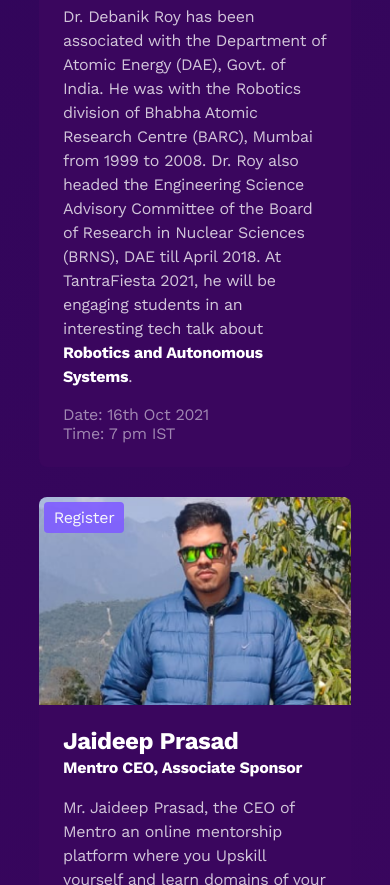
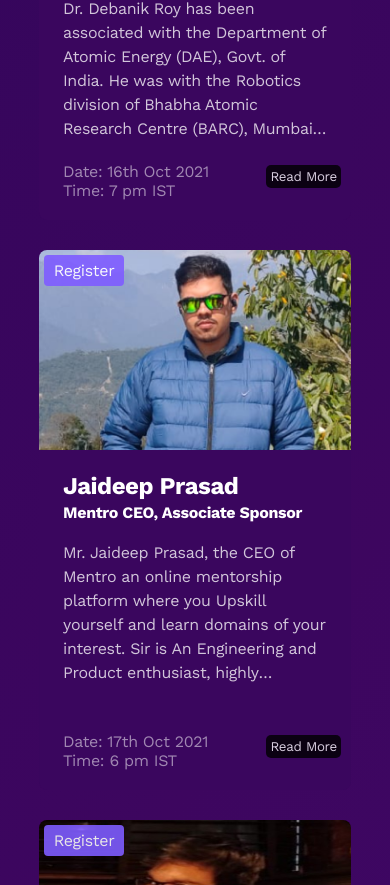
Before and after one commit to Kirito64/TF2021, a React (Create React App) app: page /events in a window 390 px wide. Shown: the part 2159-3044 px from the top of the page. Built offline with nearby package versions, Linux system fonts and the light colour scheme.

Commit message:
fixed card height on mobile devices - speakers line up

```diff
--- a/src/Components/aboutsSection/teams/Teams.css
+++ b/src/Components/aboutsSection/teams/Teams.css
@@ -17,7 +17,7 @@
   font-size: 2.5rem;
 }
 
-.teams-container > div:nth-child(2){
+.teams-container > div:nth-child(2) {
   display: flex;
   justify-content: center;
 }
@@ -31,7 +31,7 @@
   grid-auto-rows: minmax(150px, auto);
   gap: 20px;
   row-gap: 30px;
-  grid-template-areas: "item1 item1 item1" "item2 item3 item4" "item5 item6 item7" "item8 item8 item8";
+  grid-template-areas: "item1 item1 item1" "item2 item3 item4" "item5 item6 item7" "item8 item11 item9";
 }
 
 .team-grid > div:nth-child(1) {
@@ -59,13 +59,28 @@
 
 .team-grid > div:nth-child(8) {
   grid-area: item8;
+  width: 100%;
+  margin-left: 50%;
+}
+
+.team-grid > div:nth-child(9) {
+  width: 100%;
+  grid-area: item9;
+  margin-left: -50%;
 }
 
 @media screen and (max-width: 600px) {
   .team-grid {
     width: 85%;
     grid-template-columns: 1fr 1fr;
-    grid-template-areas: "item1 item1" "item2 item3" "item4 item5" "item6 item7" "item8 item8";
+    grid-template-areas: "item1 item1" "item2 item3" "item4 item5" "item6 item7" "item8 item9";
     gap: 10px;
   }
+  .team-grid > div:nth-child(8) {
+    margin-left: 0;
+  }
+
+  .team-grid > div:nth-child(9) {
+    margin-left: 0;
+  }
 }
--- a/src/Components/aboutsSection/teams/teamsData.js
+++ b/src/Components/aboutsSection/teams/teamsData.js
@@ -6,6 +6,7 @@ import designLeadImage from "./assets/designLead.png"
 import corporateLeadImage from "./assets/corporateLead.png"
 import hospitalytLeadImage from "./assets/hospitalityLead.png"
 import webdLeadImage from "./assets/webdLead.png"
+import videoLeadImage from "./assets/videoLead.png"
 
 export default [
   {
@@ -60,6 +61,13 @@ export default [
   },
   {
     id: 8,
+    image: videoLeadImage,
+    title: "Video Making Team",
+    name: "Kartik Barmaiya",
+    email: "kartik.barmaiya28@gmail.com",
+  },
+  {
+    id: 9,
     image: webdLeadImage,
     title: "Web Dev Team",
     name: "Jatin Chhangani",
--- a/src/Components/eventsSection/cards/speakersLineUpCard/SpeakerCard.css
+++ b/src/Components/eventsSection/cards/speakersLineUpCard/SpeakerCard.css
@@ -49,6 +49,8 @@
   position: absolute;
   bottom: 15px;
   right: 20px;
+  opacity: 1;
+  transition: all 1s ease;
 }
 
 .speaker-card .date-time p {
@@ -68,13 +70,13 @@
   .speaker-card .content {
     max-height: 400px;
   }
-  .speaker-card .date-time{
-  position: absolute;
-  bottom: 20px;
-}
-.speaker-card .btn-para{
-  bottom: 20px;
-}
+  .speaker-card .date-time {
+    position: absolute;
+    bottom: 20px;
+  }
+  .speaker-card .btn-para {
+    bottom: 20px;
+  }
 }
 
 @media screen and (max-width: 1380px) {
@@ -124,6 +126,68 @@
   }
 }
 
+.speaker-card .mobile-read-more {
+  display: none;
+}
+
+@media screen and (max-width: 500px) {
+  .speaker-card{
+    min-height: 540px;
+    max-height: 540px;
+  }
+  .speaker-card .image{
+    max-height: 200px;
+    height: 200px;
+    transition: all 1s ease;
+  }
+  .speaker-card .content .speaker-details p {
+    display: -webkit-box;
+    -webkit-line-clamp: 6;
+    min-height: 120px;
+    transition: all 1s ease;
+    -webkit-box-orient: vertical;
+    text-overflow: ellipsis;
+    overflow: hidden;
+    transition: all 2s ease;
+    scroll-behavior: smooth;
+  }
+  .speaker-card .mobile-read-more {
+    display: block;
+    position: absolute;
+    right: 10px;
+    bottom: 32px;
+  }
+  .speaker-card .content .speaker-details{
+    max-height: 260px;
+    transition: all 1s ease;
+  }
+  .speaker-card .mobile-read-more button{
+    padding: 4px;
+    border: none;
+    background: black;
+    opacity: 0.8;
+    cursor: pointer;
+    border-radius: 5px;
+  }
+  .speaker-card.is-reading-more .content .speaker-details p{
+    -webkit-line-clamp: none;
+    overflow: auto;
+    transition: all 1s ease;
+    max-height: 340px;
+  }
+  .speaker-card .content .date-time{
+    position: absolute;
+    bottom: 20px;
+  }
+  .speaker-card.is-reading-more .image{
+    height: 0%;
+    transition: all 1s ease;
+  }
+  .speaker-card.is-reading-more .btn-para{
+    opacity: 0;
+  }
+}
+
 @media screen and (min-width: 1650px) {
   .speaker h2 {
     font-size: 2rem;
--- a/src/Components/eventsSection/cards/speakersLineUpCard/SpeakerCard.js
+++ b/src/Components/eventsSection/cards/speakersLineUpCard/SpeakerCard.js
@@ -1,14 +1,30 @@
-import React from 'react'
+import React, {useState, useRef} from 'react'
 import "./SpeakerCard.css"
-import img from "../../speakerLineUp/assets/speaker1.png";
 import Button from '../../../button/Button';
 
 const SpeakerCard = (props) => {
 
+    const [readMore, setReadMore] = useState(true)
     const {speakerImage, speakerName, speakerDesignation, speakerDetails, isLive, date, time, animation, joinLink} = props;
 
+    const card = useRef(null);
+    const details = useRef(null);
+
+    const More = ()=>{
+    setReadMore(!readMore)
+    let paraObj = details.current.children;
+    let paraTag = Object.values(paraObj)[0];
+    paraTag.scrollTo(0,0)
+    if(card.current.classList.contains("is-reading-more")){
+      card.current.classList.remove("is-reading-more")
+    }
+    else{
+      card.current.classList.add("is-reading-more")
+    }
+  }
+
     return (
-      <div data-aos={animation} className="speaker-card">
+      <div ref={card} data-aos={animation} className="speaker-card">
         <div className="image">
           <img src={speakerImage} alt={speakerName} />
         </div>
@@ -17,15 +33,22 @@ const SpeakerCard = (props) => {
             <h2>{speakerName}</h2>
             <h4>{speakerDesignation}</h4>
           </div>
-          <div className="speaker-details">{speakerDetails}</div>
+          <div ref={details} className="speaker-details">
+            {speakerDetails}
+          </div>
           <div className="date-time">
             <p>Date: {date}</p>
             <p>Time: {time}</p>
           </div>
+          <div className="mobile-read-more">
+            <button onClick={More}>
+              {readMore ? "Read More" : "Read Less"}
+            </button>
+          </div>
         </div>
         <div></div>
         <div className="btn-para">
-          <a href={joinLink} target="_blank" >
+          <a href={joinLink} target="_blank">
             <Button buttonStyle="btn-normal" buttonSize="btn-join-now-size">
               Register
             </Button>
--- a/src/Pages/calendar/Calendar.js
+++ b/src/Pages/calendar/Calendar.js
@@ -255,7 +255,7 @@ const Calendar = () => {
                   </p>
                 </div>
                 <div className="number">
-                  <p>{event.id}</p>
+                  <p>{index + 1}</p>
                 </div>
                 {(
                   checkIsUpcoming(
--- a/src/Pages/calendar/calendarData.js
+++ b/src/Pages/calendar/calendarData.js
@@ -743,12 +743,12 @@ export default [
     id: 32,
     title: "Submission of Round 1",
     date: "18th Oct, 2021",
-    time: "12:00 PM",
+    time: "11:59 PM",
     day: "16",
     startHour: "11",
     startMinute: "59",
     endDay: "18",
-    endHour: "11",
+    endHour: "23",
     endMinute: "59",
     isLive:
       currentDate === "2021-10-18" &&
@@ -856,12 +856,12 @@ export default [
     id: 37,
     title: "Submission of Round 1",
     date: "18th Oct, 2021",
-    time: "12 PM",
+    time: "11:59 PM",
     day: "16",
     startHour: "11",
     startMinute: "59",
     endDay: "18",
-    endHour: "11",
+    endHour: "23",
     endMinute: "59",
     isLive:
       currentDate === "2021-10-18" &&
```
Also changed, not shown: src/Components/aboutsSection/teams/assets/videoLead.png (renamed from src/Components/aboutsSection/teams/assets/vedio.png).
